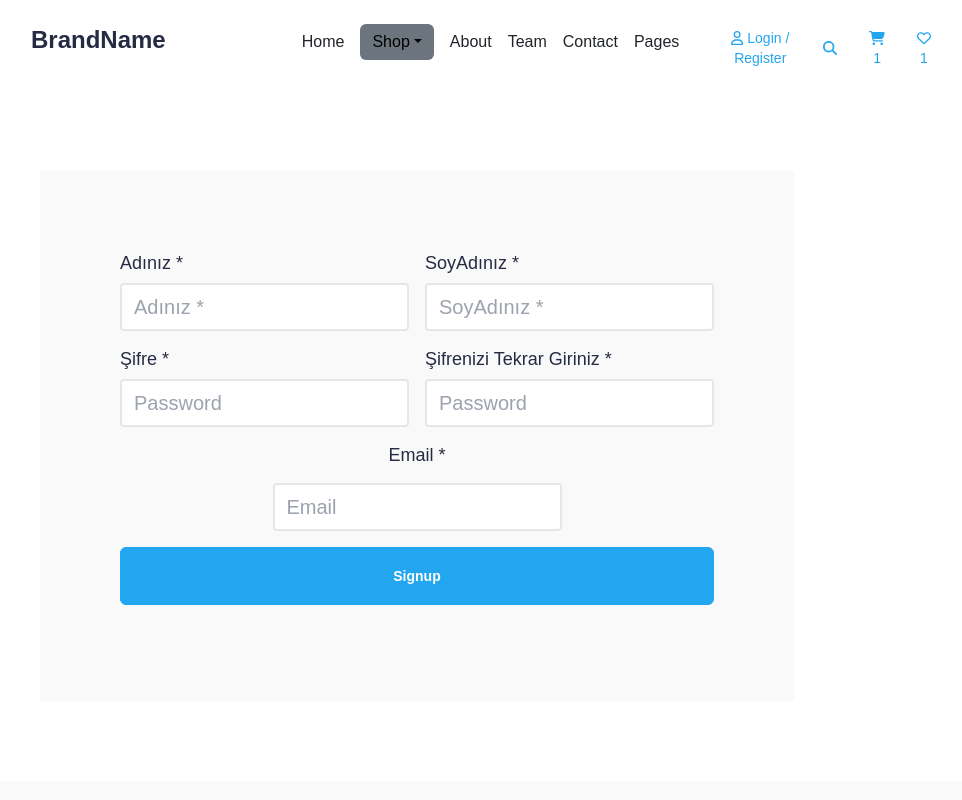
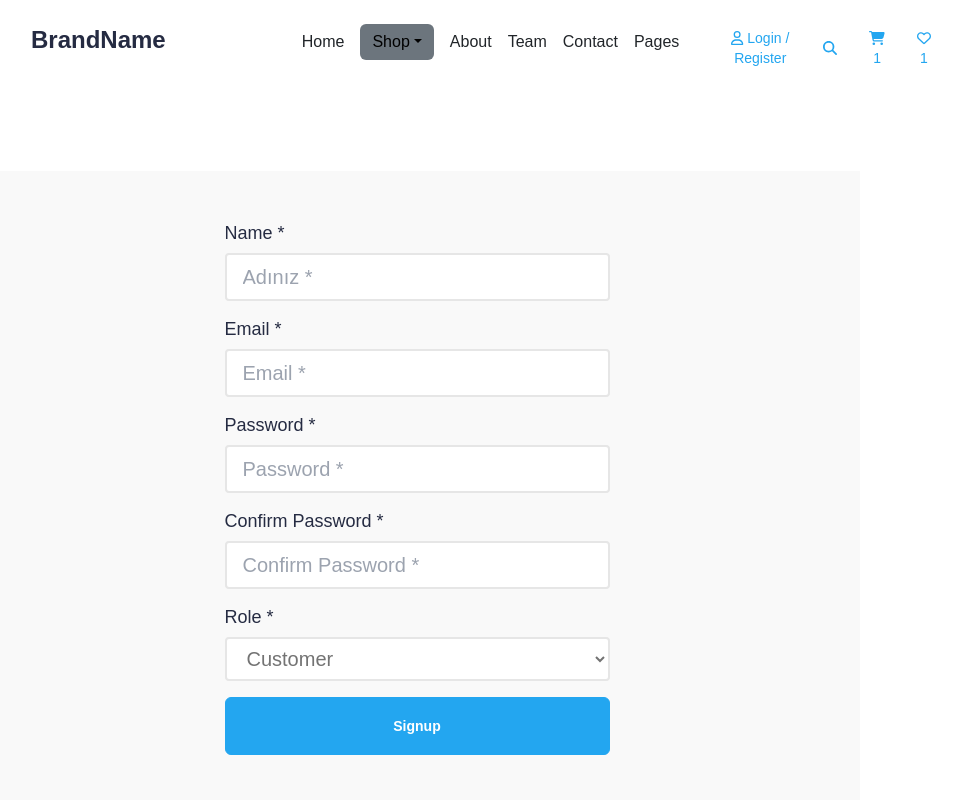
Before and after one commit to gokhangultan/gokhan-ecommerce, a React (Vite) app: page /signup in a window 1280 px wide. Shown: the top 800 px of the page, without its empty margins (223-1185 px from the left). Built offline with nearby package versions, Linux system fonts and the light colour scheme.

Commit message:
signup form T5 finished roles will be GET from endpoint later

```diff
--- a/src/App.css
+++ b/src/App.css
@@ -38,7 +38,7 @@
 }
 
 .form-input {
-  @apply p-2 rounded border-2 border-[#E6E6E6] text-xl text-secondaryColor bg-white pl-3;
+  @apply p-2 rounded border-2 border-[#E6E6E6] text-xl text-secondaryColor bg-white pl-4 pr-[20px] sm:pr-[100px];
 }
 
 .footer-link {
--- a/src/App.jsx
+++ b/src/App.jsx
@@ -12,6 +12,8 @@ import Card from './pages/Card';
 import Favorites from './pages/Favorites';
 import ProductDetail from './pages/ProductDetail';
 import Signup from './pages/Signup';
+import 'react-toastify/dist/ReactToastify.css';
+
 
 function App() {
   return (
--- a/src/pages/Signup.jsx
+++ b/src/pages/Signup.jsx
@@ -1,37 +1,49 @@
-import { useForm } from "react-hook-form";
-import React, { useState } from 'react';
+import React, { useState, useEffect } from 'react';
+import { useForm } from 'react-hook-form';
 import Axios from 'axios';
 import { ToastContainer, toast } from 'react-toastify';
+import 'react-toastify/dist/ReactToastify.css';
 
 const axiosInstance = Axios.create({
     baseURL: "https://workintech-fe-ecommerce.onrender.com"
 });
 
 export default function Signup(props) {
-    const { register, handleSubmit, formState: { errors } } = useForm({
-        defaultValues: {
-            firstName: "",
-            lastName: "",
-            email: "",
-            password: "",
-            matchPassword: "",
-        },
-    });
-    const [isSubmitted, setIsSubmitted] = useState(false);
+    const { register, handleSubmit, formState: { errors }, setValue, watch } = useForm();
+    const [isLoading, setIsLoading] = useState(false);
+
+    useEffect(() => {
+        const role = watch("role_id");
+        if (role === "store") {
+            setValue("store.name", "");
+            setValue("store.phone", "");
+            setValue("store.tax_no", "");
+            setValue("store.bank_account", "");
+        }
+    }, [watch]);
 
     const onSubmit = async (data) => {
+        // Confirm password alanını backend kabul etmiyor..
+        delete data.confirmPassword;
+
         try {
-            if (data.password !== data.matchPassword) {
-                toast("Şifreleriniz uyuşmuyor.");
-                return;
+            setIsLoading(true);
+            const response = await axiosInstance.post("/signup", data);
+            if (response.status === 201 || response.status === 204) {
+                toast.success("Form başarıyla gönderildi. Hesabınızı Aktifleştirmek İçin Email Adresinizi Kontrol Ediniz. Önceki Sayfaya yönlendiriliyorsunuz.", {
+                    position: "top-right"
+                });
+                //önceki sayfaya yönlendir.
+                setTimeout(() => {
+                    window.history.back();
+                }, 3000); // 3 saniye beklet sonra önceki sayfaya gönder
             }
-            setIsSubmitted(true);
-            await axiosInstance.post("/signup", data);
-            toast.success("Tebrikler! Form bilgileriniz başarıyla gönderildi.");
         } catch (error) {
-            toast("Form gönderilirken bir hata oluştu. Lütfen tekrar deneyin.");
+            toast.error("Form gönderilirken bir hata oluştu. Lütfen tekrar deneyin.", {
+                position: "top-right"
+            });
         } finally {
-            setIsSubmitted(false);
+            setIsLoading(false);
         }
     };
 
@@ -39,48 +51,81 @@ export default function Signup(props) {
         <div className="my-20 px-[10px] lg:px-[250px]">
             <div className="flex flex-col items-center gap-4 ">
                 <form id="contactForm" onSubmit={handleSubmit(onSubmit)}>
-                    <div className="flex-col flex bg-[#F9F9F9] p-20 gap-3">
-                        <div className="flex flex-col md:flex-row gap-3">
-                            <div className="flex flex-col gap-2">
-                                <h3 className="text-textColor text-lg leading-6">Adınız *</h3>
-                                <input {...register("firstName", { required: "Adınız zorunludur.", minLength: { value: 3, message: "İsim en az 3 karakter olmalıdır." } })} type="text" placeholder="Adınız *" className="form-input" />
-                                {errors.firstName && <span className="text-secondaryColor text-sm leading-7">{errors.firstName.message}</span>}
-                            </div>
-                            <div className="flex flex-col gap-2">
-                                <h3 className="text-textColor text-lg leading-6">SoyAdınız *</h3>
-                                <input {...register("lastName", { required: "Soyadınız zorunludur.", minLength: { value: 3, message: "Soyisim en az 3 karakter olmalıdır." } })} type="text" placeholder="SoyAdınız *" className="form-input" />
-                                {errors.lastName && <span className="text-secondaryColor text-sm leading-7">{errors.lastName.message}</span>}
-                            </div>
+                    <div className="flex-col flex bg-[#F9F9F9] md:px-[250px] px-[50px] py-[50px] gap-3">
+                        <div className="flex flex-col gap-2">
+                            <h3 className="text-textColor text-lg leading-6">Name *</h3>
+                            <input {...register("name", { required: true, minLength: 3 })} type="text" placeholder="Adınız *" className="form-input" />
+                            {errors.name && <span className="text-secondaryColor text-sm leading-7">Adınız En Az 3 Karakter Olmalı.</span>}
                         </div>
-                        <div className="flex flex-col md:flex-row gap-3">
-                            <div className="flex flex-col gap-2">
-                                <h3 className="text-textColor text-lg leading-6">Şifre *</h3>
-                                <input {...register("password", {
-                                    required: "Şifre zorunludur.",
-                                    minLength: { value: 8, message: "Şifre en az 8 karakter olmalıdır." },
-                                    pattern: {
-                                        value: /^(?=.*\d)(?=.*[a-z])(?=.*[A-Z])(?=.*[!@#$%^&*()-_=+{};:,<.>]).{8,}$/,
-                                        message: "Şifre en az 8 karakter olmalıdır ve en az bir rakam, bir küçük harf, bir büyük harf ve bir özel karakter içermelidir."
-                                    }
-                                })} type="password" placeholder="Password" className="form-input" />
-                                {errors.password && <span className="text-secondaryColor text-sm leading-7">{errors.password.message}</span>}
-                            </div>
-                            <div className="flex flex-col gap-2">
-                                <h3 className="text-textColor text-lg leading-6">Şifrenizi Tekrar Giriniz *</h3>
-                                <input {...register("matchPassword", { required: "Şifreyi tekrar giriniz." })} type="password" placeholder="Password" className="form-input" />
-                                {errors.matchPassword && <span className="text-secondaryColor text-sm leading-7">{errors.matchPassword.message}</span>}
-                            </div>
+                        <div className="flex flex-col gap-2">
+                            <h3 className="text-textColor text-lg leading-6">Email *</h3>
+                            <input {...register("email", { required: true, pattern: /^\S+@\S+$/i })} type="email" placeholder="Email *" className="form-input" />
+                            {errors.email && <span className="text-secondaryColor text-sm leading-7">Lütfen Geçerli Bir Email Giriniz.</span>}
                         </div>
-                        <div className="flex flex-col items-center gap-3">
-                            <h3 className="text-textColor text-lg leading-6">Email *</h3>
-                            <input {...register("email", { required: "Email zorunludur.", pattern: { value: /^\S+@\S+$/i, message: "Geçerli bir email adresi giriniz." } })} type="email" placeholder="Email" className="form-input" />
-                            {errors.email && <span className="text-secondaryColor text-sm leading-7">{errors.email.message}</span>}
+                        <div className="flex flex-col gap-2">
+                            <h3 className="text-textColor text-lg leading-6">Password *</h3>
+                            <input {...register("password", {
+                                required: true,
+                                minLength: 8,
+                                pattern: /^(?=.*\d)(?=.*[a-z])(?=.*[A-Z])(?=.*[!@#$%^&*()-_=+{};:,<.>]).{8,}$/
+                            })} type="password" placeholder="Password *" className="form-input" />
+                            {errors.password && <span className="text-secondaryColor text-sm leading-7">Sifreniz En Az 8 Karakter Olmalı, İçerisinde Büyük-Küçük Harf veya Özel Karakter İçermelidir.</span>}
                         </div>
-                        <button type="submit" className="text-sm font-bold leading-6 bg-primaryColor rounded px-5 py-3 text-white hover:text-primaryColor hover:bg-gray-400 border-1 border-primaryColor">Signup</button>
-                        <ToastContainer />
+                        <div className="flex flex-col gap-2">
+                            <h3 className="text-textColor text-lg leading-6">Confirm Password *</h3>
+                            <input {...register("confirmPassword", {
+                                validate: value => value === watch('password')
+                            })} type="password" placeholder="Confirm Password *" className="form-input" />
+                            {errors.confirmPassword && <span className="text-secondaryColor text-sm leading-7">Şifreleriniz Eşleşmiyor.</span>}
+                        </div>
+                        <div className="flex flex-col gap-2">
+                            <h3 className="text-textColor text-lg leading-6">Role *</h3>
+                            <select {...register("role_id")} className="form-input">
+                                <option value="customer">Customer</option>
+                                <option value="admin">Admin</option>
+                                <option value="store">Store</option>
+                            </select>
+                        </div>
+                        {watch("role_id") === "store" && (
+                            <>
+                                <div className="flex flex-col gap-2">
+                                    <h3 className="text-textColor text-lg leading-6">Store Name *</h3>
+                                    <input {...register("store.name", { required: true, minLength: 3 })} type="text" placeholder="Store Adı *" className="form-input" />
+                                    {errors.store?.name && <span className="text-secondaryColor text-sm leading-7">Store Adınız En Az 3 Karakter Olmalı.</span>}
+                                </div>
+                                <div className="flex flex-col gap-2">
+                                    <h3 className="text-textColor text-lg leading-6">Store Telefon *</h3>
+                                    <input {...register("store.phone", {
+                                        required: true,
+                                        pattern: /^(\+90|0)?\d{10}$/
+                                    })} type="text" placeholder="Store Telefon *" className="form-input" />
+                                    {errors.store?.phone && <span className="text-secondaryColor text-sm leading-7">Lütfen Geçerli Bir telefon numarası giriniz. "+90- XXX XXX XX XX"</span>}
+                                </div>
+                                <div className="flex flex-col gap-2">
+                                    <h3 className="text-textColor text-lg leading-6">Store Vergi Numarası *</h3>
+                                    <input {...register("store.tax_no", {
+                                        required: true,
+                                        pattern: /^T\d{4}V\d{6}$/
+                                    })} type="text" placeholder="Store Vergi Numarası *" className="form-input" />
+                                    {errors.store?.tax_no && <span className="text-secondaryColor text-sm leading-7">Vergi Numaranızı Kontrol Ediniz: "TXXXXVXXXXXX".</span>}
+                                </div>
+                                <div className="flex flex-col gap-2">
+                                    <h3 className="text-textColor text-lg leading-6">Store Banka Bilgileri *</h3>
+                                    <input {...register("store.bank_account", {
+                                        required: true,
+                                        pattern: /^TR\d{2}\s\d{4}\s\d{4}\s\d{4}\s\d{4}\s\d{4}\s\d{2}$/
+                                    })} type="text" placeholder="Store IBAN Adresiniz *" className="form-input" />
+                                    {errors.store?.bank_account && <span className="text-secondaryColor text-sm leading-7">IBAN Adresinizi Kontrol Ediniz: "TR XX XXXX XXXX XXXX XXXX XXXX XX".</span>}
+                                </div>
+                            </>
+                        )}
+                        <button type="submit" className="text-sm font-bold leading-6 bg-primaryColor rounded px-5 py-3 text-white hover:text-primaryColor hover:bg-gray-400 border-1 border-primaryColor" disabled={isLoading}>
+                            {isLoading ? "Formunuz Gönderiliyor..." : "Signup"}
+                        </button>
+                        <ToastContainer position="top-right" autoClose={5000} />
                     </div>
                 </form>
             </div>
         </div>
-    )
+    );
 }
```
